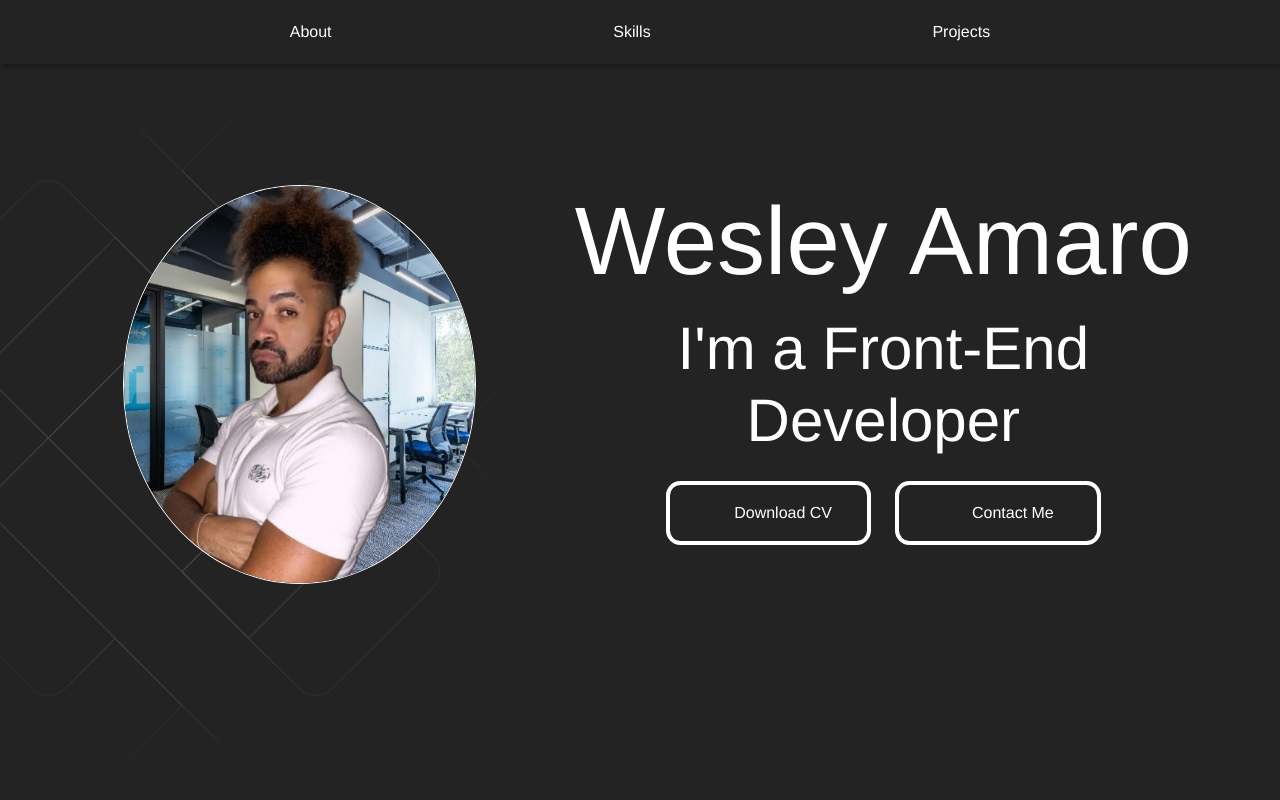
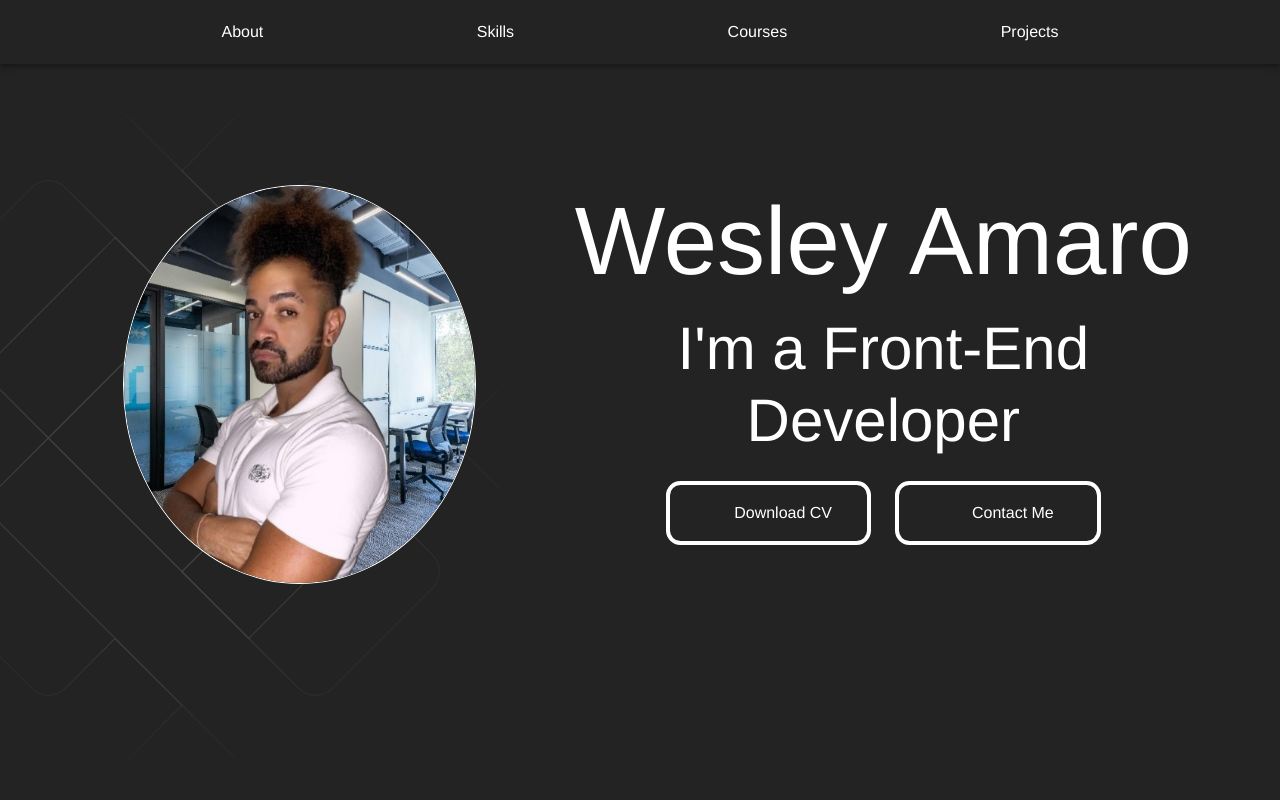
Before and after one commit to pohawesleyp/myportfolio, a React (Vite) app in the folder myportfolio-project/: page / in a window 1280 px wide. Shown: the top 800 px of the page. Built offline with nearby package versions, Linux system fonts and the light colour scheme; some icons are missing.

Commit message:
test: navbar test

```diff
--- a/myportfolio-project/src/components/NavBar/NavBar.tsx
+++ b/myportfolio-project/src/components/NavBar/NavBar.tsx
@@ -60,6 +60,16 @@ const NavBar: React.FC = () => {
             <MenuItem sx={StyledIconNavBar}>Skills</MenuItem>
           </ScrollLink>
           <ScrollLink
+            to="courses"
+            spy={true}
+            smooth={!prefersReducedMotion}
+            offset={-NAV_HEIGHT}
+            duration={DURATION}
+            onSetActive={() => handleSetActive("courses")}
+          >
+            <MenuItem sx={StyledIconNavBar}>Courses</MenuItem>
+          </ScrollLink>
+          <ScrollLink
             to="projects"
             spy={true}
             smooth={!prefersReducedMotion}
```
